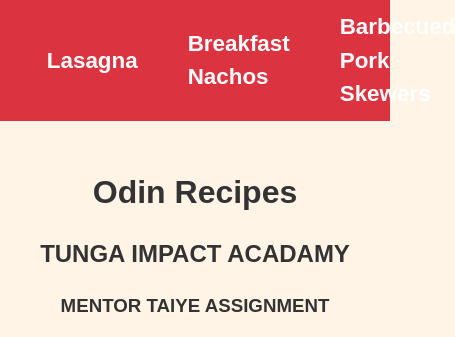
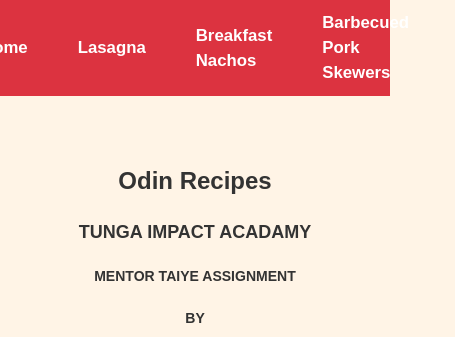
Before and after one commit to calebcharles343/odin-recipes-, a plain HTML site: page index.html in a window 390 px wide. Shown: the top 337 px of the page, 455 px wide, since content can reach past the window. Drawn offline with Linux system fonts and the light colour scheme.

Commit message:
querry update

```diff
--- /dev/null
+++ b/css/querry.css
@@ -0,0 +1,5 @@
+@media (max-width: 544px) {
+  html {
+    font-size: 12px;
+  }
+}
--- a/css/style.css
+++ b/css/style.css
@@ -7,13 +7,13 @@
   box-sizing: border-box;
 }
 
-html,
+html {
+  font-size: 16px;
+}
+
 body {
   height: 100%;
   font-family: Arial, sans-serif;
-}
-
-body {
   line-height: 1.5;
   background-color: #fff4e6;
   color: #333;
@@ -63,7 +63,7 @@ img {
 
   font-weight: 600;
   font-size: 1.4rem;
-  transition: all 0.5s;
+  transition: all 0.3s;
 }
 
 .nav-link.active {
--- a/index.html
+++ b/index.html
@@ -6,6 +6,7 @@
     <meta name="viewport" content="width=device-width, initial-scale=1.0" />
     <title>Odin Recipes</title>
     <link rel="stylesheet" href="/css/style.css" />
+    <link rel="stylesheet" href="/css/querry.css" />
 
     <script defer src="/index.js"></script>
   </head>
```
Also changed, not shown: recipes/barbecued-pork-skewers.html (+1 -0 lines), recipes/breakfast-nachos.html (+1 -0 lines), recipes/lasagna.html (+1 -0 lines).
